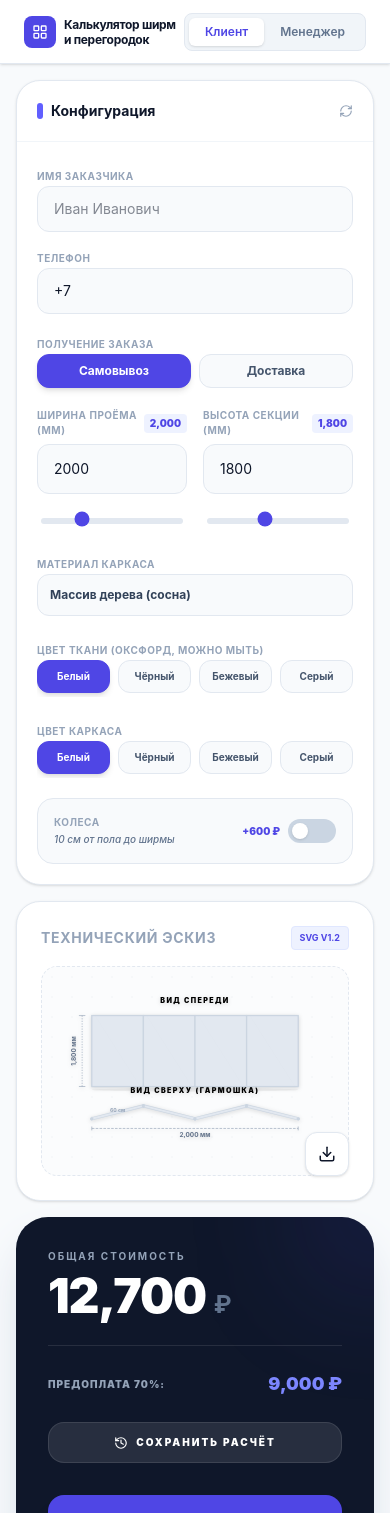
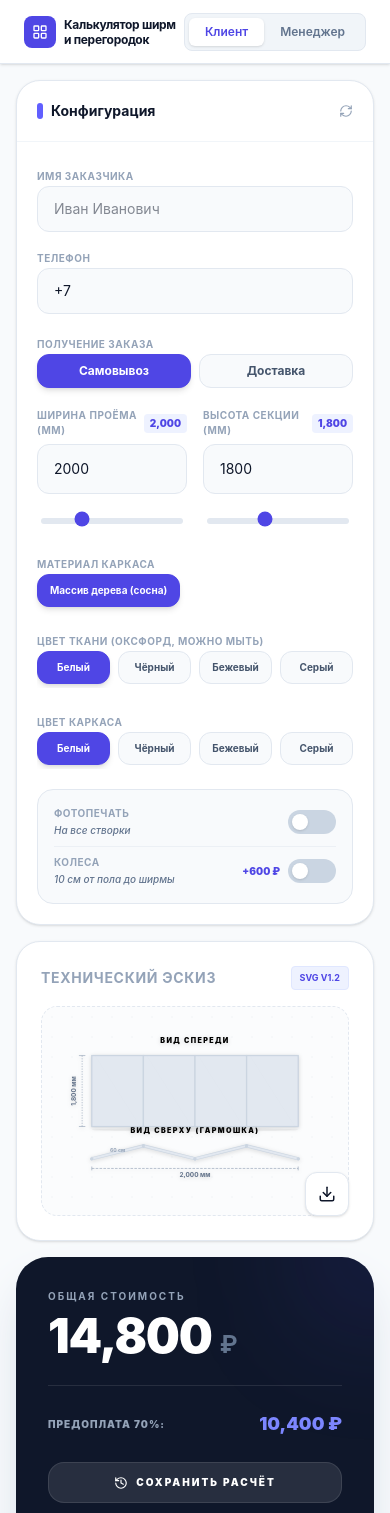
Before and after one commit to romankvn95-creator/shirmy-calc, a React (Vite) app: page / in a window 390 px wide. Shown: the top 1513 px of the page. Built offline with nearby package versions, Linux system fonts and the light colour scheme.

Commit message:
Add new parameters for photo print and discounts

```diff
--- a/src/App.tsx
+++ b/src/App.tsx
@@ -22,7 +22,21 @@ function SVGAnimatedNumber({ value, x, y, className, transform, textAnchor, styl
 
 export default function App() {
   const [params, setParams] = useState({
-    width: 2000, height: 1800, color: 'Белый', frameColor: 'Белый', frame: 'Массив дерева (сосна)', customer: '', customerPhone: '+7', deliveryType: 'Самовывоз', deliveryAddress: '', hasWheels: false
+    width: 2000,
+    height: 1800,
+    color: 'Белый',
+    frameColor: 'Белый',
+    frame: 'Массив дерева (сосна)',
+    customer: '',
+    customerPhone: '+7',
+    deliveryType: 'Самовывоз',
+    deliveryAddress: '',
+    hasWheels: false,
+    hasPhotoPrint: false,
+    photoPrintPrice: 3500,
+    discount: 0,
+    manualTotal: 0,
+    manualPrepayment: 0
   });
 
   const [gallery, setGallery] = useState<GalleryItem[]>(demoGallery);
@@ -55,62 +69,84 @@ export default function App() {
     // 1. Calculate sections
     const sections = Math.ceil(params.width / CALC_CONFIG.sectionWidth) || 1;
 
-    // Find frame material multiplier and color
+    // Find frame material multiplier
     const frameData = CALC_CONFIG.frameMaterials.find(f => f.name === params.frame);
 
-    // 2. Base price per section based on height (Linear scaling 2800 - 3300)
+    // 2. Base price per section based on height (Linear scaling)
     const hMin = 1500;
     const hMax = 2200;
-    const pMin = CALC_CONFIG.basePrices[0].price; // 2800
-    const pMax = CALC_CONFIG.basePrices[1].price; // 3300
+    const pRetailMin = CALC_CONFIG.basePrices[0].price; // 2800
+    const pRetailMax = CALC_CONFIG.basePrices[1].price; // 3300
 
-    let pricePerSection = pMin;
+    let baseRetailPricePerSection = pRetailMin;
     if (params.height <= hMin) {
-      pricePerSection = pMin;
+      baseRetailPricePerSection = pRetailMin;
     } else if (params.height >= hMax) {
-      pricePerSection = pMax;
+      baseRetailPricePerSection = pRetailMax;
     } else {
       const ratio = (params.height - hMin) / (hMax - hMin);
-      pricePerSection = pMin + ratio * (pMax - pMin);
+      baseRetailPricePerSection = pRetailMin + ratio * (pRetailMax - pRetailMin);
     }
 
-    // 3. Total base
-    let total = pricePerSection * sections;
+    // Convert old retail base to production cost
+    const baseProductionCostPerSection = baseRetailPricePerSection / CALC_CONFIG.markup;
 
-    // Apply frame material multiplier
+    // Apply frame material multiplier to COST
+    let costPerSection = baseProductionCostPerSection;
     if (frameData) {
-      total *= frameData.multiplier;
-      pricePerSection *= frameData.multiplier;
+      costPerSection *= frameData.multiplier;
     }
 
-    // 4. Wheels (+600)
-    if (params.hasWheels) {
-      total += 600;
+    // 3. Margin logic (requested 2100-2500 per section)
+    const marginPerSection = 2300;
+    let targetPricePerSection = costPerSection + marginPerSection;
+
+    // 4. Base total for the construction
+    let constructionTotal = targetPricePerSection * sections;
+
+    // 5. Non-standard width penalty (+5%) - only on construction
+    const isNonStandard = params.width % CALC_CONFIG.sectionWidth !== 0;
+    if (isNonStandard) {
+      constructionTotal *= (1 + CALC_CONFIG.nonStandardPenalty);
     }
 
-    // 5. Non-standard width penalty (+5%)
-    const isNonStandard = params.width % CALC_CONFIG.sectionWidth !== 0;
-    if (isNonStandard) {
-      total *= (1 + CALC_CONFIG.nonStandardPenalty);
+    // 6. Additional costs (per order)
+    let totalExtra = 0;
+    if (params.hasWheels) totalExtra += 600;
+    if (params.hasPhotoPrint) totalExtra += params.photoPrintPrice;
+
+    // 7. Total sum
+    let total = constructionTotal + totalExtra;
+
+    // Apply discount
+    total -= params.discount;
+
+    // Manual total override
+    if (params.manualTotal > 0) {
+      total = params.manualTotal;
     }
 
-    // Округление общей суммы до ближайших 100 руб в большую сторону
+    // Rounding
     total = Math.ceil(total / 100) * 100;
 
-    // Округление предоплаты до ближайших 100 руб в большую сторону
-    const prepayment = Math.ceil((total * CALC_CONFIG.prepaymentRate) / 1000) * 1000;
+    // Prepayment (Default to 50% from config)
+    let prepayment = Math.ceil((total * CALC_CONFIG.prepaymentRate) / 100) * 100;
 
-    // Округление всех менеджерских показателей в большую сторону до 100
-    const cost = Math.ceil((total / CALC_CONFIG.markup) / 100) * 100;
+    // Manual prepayment override
+    if (params.manualPrepayment > 0) {
+      prepayment = params.manualPrepayment;
+    }
+
+    const cost = Math.ceil((costPerSection * sections) / 100) * 100;
     const margin = Math.ceil((total - cost) / 100) * 100;
     const managerEarnings = Math.ceil((margin * CALC_CONFIG.commissionRate) / 100) * 100;
 
-    // Расчет веса (примерный: 3кг на секцию + 0.5кг на колеса)
+    // Weight calculation
     const weight = (sections * 3) + (params.hasWheels ? 0.5 : 0);
 
     return {
       sections,
-      pricePerSection,
+      pricePerSection: targetPricePerSection,
       finalPricePerSection: total / sections,
       total,
       prepayment,
@@ -119,7 +155,7 @@ export default function App() {
       managerEarnings,
       isNonStandard,
       weight,
-      term: CALC_CONFIG.productionDays
+      term: params.hasPhotoPrint ? 15 : CALC_CONFIG.productionDays
     };
   }, [params]);
 
@@ -176,13 +212,17 @@ ${params.deliveryType === 'Самовывоз' ? 'Получение: Самов
 • Высота ширмы: ${params.height + (params.hasWheels ? 60 : 0)} мм ${params.hasWheels ? '(с колесами)' : ''}
 • Цвет ткани: ${params.color} (Оксфорд, можно мыть)
 • Цвет каркаса: ${params.frameColor}
+• Вариант рамы: ${params.frame}
 • Колеса: ${params.hasWheels ? 'Да (60 мм)' : 'Нет'}
-• Конструкция: ${calcResults.sections} секций (размер 1 секции: 600x${params.height + (params.hasWheels ? 60 : 0)} мм)
+${params.hasPhotoPrint ? `• Фотопечать: Да (+ ${params.photoPrintPrice} ₽)\n` : ''}• Конструкция: ${calcResults.sections} секций (размер 1 секции: 600x${params.height + (params.hasWheels ? 60 : 0)} мм)
 
 ${isProd ? `📝 ПОРЯДОК РАБОТ:
-• Каркас: ${params.frameColor}
+• Материал рамы: ${params.frame}
+• Цвет рамы: ${params.frameColor}
 • Ткань: ${params.color}
-• Сборка: ${params.hasWheels ? 'на колесах' : 'на подпятниках'}
+• Наличие колес: ${params.hasWheels ? 'УСТАНОВИТЬ' : 'без колес, на подпятниках'}
+${params.hasPhotoPrint ? `• ПЕЧАТЬ: Установить полотна с фотопечатью\n` : ''}
+• Срок: ${calcResults.term} рабочих дней
 ` : `💰 ИТОГО К ОПЛАТЕ:
 • Общая стоимость: ${Math.round(calcResults.total).toLocaleString()} ₽
 • Предоплата: ${Math.round(calcResults.prepayment).toLocaleString()} ₽
@@ -438,7 +478,21 @@ ${isProd ? `📝 ПОРЯДОК РАБОТ:
                 size={14}
                 className="text-slate-400 cursor-pointer hover:rotate-180 transition-transform duration-500"
                 onClick={() => setParams({
-                  width: 2000, height: 1800, color: 'Белый', frameColor: 'Белый', frame: 'Массив дерева (сосна)', customer: '', customerPhone: '+7', deliveryType: 'Самовывоз', deliveryAddress: ''
+                  width: 2000,
+                  height: 1800,
+                  color: 'Белый',
+                  frameColor: 'Белый',
+                  frame: 'Массив дерева (сосна)',
+                  customer: '',
+                  customerPhone: '+7',
+                  deliveryType: 'Самовывоз',
+                  deliveryAddress: '',
+                  hasWheels: false,
+                  hasPhotoPrint: false,
+                  photoPrintPrice: 3500,
+                  discount: 0,
+                  manualTotal: 0,
+                  manualPrepayment: 0
                 })}
               />
           </div>
@@ -478,13 +532,15 @@ ${isProd ? `📝 ПОРЯДОК РАБОТ:
                     </div>
                     <div className="grid grid-cols-2 gap-y-1.5 text-[11px] leading-none">
                       <span className="text-slate-500">Габариты 1 створки:</span>
-                      <span className="font-bold text-indigo-900 text-right">600 x {params.height} мм</span>
-                      <span className="text-slate-500">Кол-во створок:</span>
-                      <span className="font-bold text-indigo-900 text-right">{calcResults.sections} шт</span>
+                      <span className="font-bold text-indigo-900 text-right">600 x {params.height + (params.hasWheels ? 60 : 0)} мм</span>
+                      <span className="text-slate-500">Рама:</span>
+                      <span className="font-bold text-indigo-900 text-right">{params.frame}</span>
                       <span className="text-slate-500">Цвет каркаса:</span>
                       <span className="font-bold text-indigo-900 text-right">{params.frameColor}</span>
                       <span className="text-slate-500">Цвет ткани:</span>
                       <span className="font-bold text-indigo-900 text-right">{params.color}</span>
+                      <span className="text-slate-500">Фотопечать:</span>
+                      <span className="font-bold text-indigo-900 text-right">{params.hasPhotoPrint ? 'ДА' : 'НЕТ'}</span>
                       <span className="text-slate-500 pt-1 border-t border-indigo-100/30">Колёса:</span>
                       <span className="font-bold text-indigo-900 text-right pt-1 border-t border-indigo-100/30">{params.hasWheels ? 'УСТАНОВИТЬ' : 'НЕТ'}</span>
                     </div>
@@ -587,8 +643,20 @@ ${isProd ? `📝 ПОРЯДОК РАБОТ:
 
               <div className="space-y-1.5">
                 <label className="text-[10px] font-bold text-slate-400 uppercase tracking-wider">Материал каркаса</label>
-                <div className="p-3 bg-slate-50 border border-slate-200 rounded-xl text-xs font-bold text-slate-700">
-                  {params.frame}
+                <div className="flex flex-wrap gap-2">
+                  {CALC_CONFIG.frameMaterials.map(m => (
+                    <button
+                      key={m.id}
+                      onClick={() => setParams(prev => ({ ...prev, frame: m.name }))}
+                      className={`px-3 py-2 text-[10px] font-bold rounded-xl border transition-all ${
+                        params.frame === m.name
+                          ? 'bg-indigo-600 border-indigo-600 text-white shadow-md'
+                          : 'bg-slate-50 border-slate-200 text-slate-600 hover:border-indigo-300'
+                      }`}
+                    >
+                      {m.name}
+                    </button>
+                  ))}
                 </div>
               </div>
 
@@ -631,6 +699,30 @@ ${isProd ? `📝 ПОРЯДОК РАБОТ:
               </div>
 
               <div className="space-y-3 p-4 bg-slate-50 rounded-2xl border border-slate-200">
+                <div className="flex justify-between items-center pb-2 border-b border-slate-200/50 mb-2">
+                  <div className="space-y-0.5">
+                    <label className="text-[10px] font-bold text-slate-400 uppercase tracking-wider block">Фотопечать</label>
+                    <p className="text-[10px] text-slate-500 font-medium italic">На все створки</p>
+                  </div>
+                  <div className="flex items-center gap-2">
+                    {params.hasPhotoPrint && (
+                      <input
+                        type="text"
+                        inputMode="numeric"
+                        value={params.photoPrintPrice}
+                        className="w-20 bg-white border border-slate-200 rounded-lg px-2 py-1 text-[10px] font-black outline-none focus:border-indigo-500"
+                        onChange={(e) => handleNumChange('photoPrintPrice', e.target.value)}
+                      />
+                    )}
+                    <button
+                      onClick={() => setParams(prev => ({ ...prev, hasPhotoPrint: !prev.hasPhotoPrint }))}
+                      className={`w-12 h-6 rounded-full p-1 transition-colors relative ${params.hasPhotoPrint ? 'bg-indigo-600' : 'bg-slate-300'}`}
+                    >
+                      <div className={`w-4 h-4 bg-white rounded-full transition-transform shadow-sm transform ${params.hasPhotoPrint ? 'translate-x-6' : 'translate-x-0'}`} />
+                    </button>
+                  </div>
+                </div>
+
                 <div className="flex justify-between items-center">
                   <div className="space-y-0.5">
                     <label className="text-[10px] font-bold text-slate-400 uppercase tracking-wider block">Колеса</label>
@@ -647,6 +739,52 @@ ${isProd ? `📝 ПОРЯДОК РАБОТ:
                   </div>
                 </div>
               </div>
+
+              {mode === 'manager' && (
+                <div className="space-y-4 p-4 bg-emerald-50/50 rounded-2xl border border-emerald-100">
+                  <h3 className="text-[10px] font-black text-emerald-600 uppercase tracking-widest flex items-center gap-2">
+                    <span className="w-1.5 h-1.5 bg-emerald-500 rounded-full"></span>
+                    Настройки менеджера
+                  </h3>
+                  <div className="grid grid-cols-1 gap-3">
+                    <div className="space-y-1.5">
+                      <label className="text-[9px] font-bold text-slate-400 uppercase tracking-wider">Скидка (₽)</label>
+                      <input
+                        type="text"
+                        inputMode="numeric"
+                        value={params.discount === 0 ? '' : params.discount}
+                        className="w-full bg-white border border-slate-200 rounded-xl px-3 py-2 text-xs font-bold outline-none focus:border-emerald-500 transition-colors"
+                        placeholder="0"
+                        onChange={(e) => handleNumChange('discount', e.target.value)}
+                      />
+                    </div>
+                    <div className="grid grid-cols-2 gap-3">
+                      <div className="space-y-1.5">
+                        <label className="text-[9px] font-bold text-slate-400 uppercase tracking-wider">Итог (ручной)</label>
+                        <input
+                          type="text"
+                          inputMode="numeric"
+                          value={params.manualTotal === 0 ? '' : params.manualTotal}
+                          className="w-full bg-white border border-slate-200 rounded-xl px-3 py-2 text-xs font-bold outline-none focus:border-emerald-500 transition-colors"
+                          placeholder="Авто"
+                          onChange={(e) => handleNumChange('manualTotal', e.target.value)}
+                        />
+                      </div>
+                      <div className="space-y-1.5">
+                        <label className="text-[9px] font-bold text-slate-400 uppercase tracking-wider">Аванс (ручной)</label>
+                        <input
+                          type="text"
+                          inputMode="numeric"
+                          value={params.manualPrepayment === 0 ? '' : params.manualPrepayment}
+                          className="w-full bg-white border border-slate-200 rounded-xl px-3 py-2 text-xs font-bold outline-none focus:border-emerald-500 transition-colors"
+                          placeholder="Авто"
+                          onChange={(e) => handleNumChange('manualPrepayment', e.target.value)}
+                        />
+                      </div>
+                    </div>
+                  </div>
+                </div>
+              )}
           </div>
         </section>
 
@@ -785,6 +923,18 @@ ${isProd ? `📝 ПОРЯДОК РАБОТ:
                    {CALC_CONFIG.sectionWidth}х{params.height + (params.hasWheels ? 60 : 0)} мм
                 </span>
              </div>
+             {params.hasPhotoPrint && (
+                <div className="flex justify-between items-center text-xs">
+                  <span className="text-slate-500">Фотопечать</span>
+                  <span className="font-bold text-indigo-600">+{params.photoPrintPrice.toLocaleString()} ₽</span>
+                </div>
+              )}
+              {params.discount > 0 && (
+                <div className="flex justify-between items-center text-xs">
+                  <span className="text-slate-500">Скидка</span>
+                  <span className="font-bold text-emerald-600">-{params.discount.toLocaleString()} ₽</span>
+                </div>
+              )}
              <div className="flex justify-between items-center text-xs">
                 <span className="text-slate-500">Предоплата {CALC_CONFIG.prepaymentRate * 100}%</span>
                 <span className="font-bold text-indigo-600">
@@ -979,8 +1129,10 @@ ${isProd ? `📝 ПОРЯДОК РАБОТ:
             <div ref={kpRef} className="flex-1 overflow-y-auto p-5 sm:p-8 space-y-4 custom-scrollbar" style={{ backgroundColor: '#ffffff', color: '#0f172a' }}>
               <div className="flex flex-col sm:flex-row justify-between items-start border-b border-slate-100 pb-3 gap-4" style={{ borderColor: '#f1f5f9' }}>
                 <div>
-                  <h3 className="font-bold text-slate-900 mb-0.5" style={{ color: '#0f172a', fontSize: '14px' }}>Калькулятор ширм и перегородок</h3>
-                  <p className="text-[9px] text-slate-400 font-bold uppercase tracking-wide" style={{ color: '#94a3b8' }}>Расчёт конструкций</p>
+                  <h3 className="font-bold text-slate-900 mb-0.5" style={{ color: '#0f172a', fontSize: '14px' }}>
+                    {docType === 'production' ? 'ЗАДАНИЕ В ПРОИЗВОДСТВО' : 'Коммерческое предложение'}
+                  </h3>
+                  <p className="text-[9px] text-slate-400 font-bold uppercase tracking-wide" style={{ color: '#94a3b8' }}>{docType === 'production' ? 'Техническое описание' : 'Расчёт конструкций'}</p>
                 </div>
                 <div className="sm:text-right">
                   <p className="text-[9px] font-bold text-slate-400 uppercase mb-0.5" style={{ color: '#94a3b8' }}>Заказчик</p>
@@ -996,14 +1148,13 @@ ${isProd ? `📝 ПОРЯДОК РАБОТ:
                   <div className="flex justify-between border-b border-slate-50 pb-1" style={{ borderColor: '#f8fafc' }}><span className="text-slate-400" style={{ color: '#94a3b8' }}>Высота изделия:</span> <span className="font-bold" style={{ color: '#0f172a' }}>{params.height + (params.hasWheels ? 60 : 0)} мм {params.hasWheels ? '(с колесами)' : ''}</span></div>
                   <div className="flex justify-between border-b border-slate-50 pb-1" style={{ borderColor: '#f8fafc' }}><span className="text-slate-400" style={{ color: '#94a3b8' }}>Кол-во створок:</span> <span className="font-bold" style={{ color: '#0f172a' }}>{calcResults.sections} шт.</span></div>
                   <div className="flex justify-between border-b border-slate-50 pb-1" style={{ borderColor: '#f8fafc' }}><span className="text-slate-400" style={{ color: '#94a3b8' }}>Размер 1 створки:</span> <span className="font-bold" style={{ color: '#0f172a' }}>{CALC_CONFIG.sectionWidth} х {params.height + (params.hasWheels ? 60 : 0)} мм</span></div>
-                  <div className="flex justify-between border-b border-slate-50 pb-1" style={{ borderColor: '#f8fafc' }}><span className="text-slate-400" style={{ color: '#94a3b8' }}>Общий вес (масса):</span> <span className="font-bold" style={{ color: '#0f172a' }}>~{calcResults.weight} кг</span></div>
                   <div className="flex justify-between border-b border-slate-50 pb-1" style={{ borderColor: '#f8fafc' }}><span className="text-slate-400" style={{ color: '#94a3b8' }}>Цвет ткани:</span> <span className="font-bold" style={{ color: '#0f172a' }}>{params.color} (Оксфорд)</span></div>
                   <div className="flex justify-between border-b border-slate-50 pb-1" style={{ borderColor: '#f8fafc' }}><span className="text-slate-400" style={{ color: '#94a3b8' }}>Цвет каркаса:</span> <span className="font-bold" style={{ color: '#0f172a' }}>{params.frameColor}</span></div>
+                  <div className="flex justify-between border-b border-slate-50 pb-1" style={{ borderColor: '#f8fafc' }}><span className="text-slate-400" style={{ color: '#94a3b8' }}>Материал рамы:</span> <span className="font-bold" style={{ color: '#0f172a' }}>{params.frame}</span></div>
                   <div className="flex justify-between border-b border-slate-50 pb-1" style={{ borderColor: '#f8fafc' }}><span className="text-slate-400" style={{ color: '#94a3b8' }}>Колеса:</span> <span className="font-bold" style={{ color: '#0f172a' }}>{params.hasWheels ? 'Да (60 мм)' : 'Нет'}</span></div>
-                  <div className="flex justify-between border-b border-slate-50 pb-1" style={{ borderColor: '#f8fafc' }}><span className="text-slate-400" style={{ color: '#94a3b8' }}>Способ получения:</span> <span className="font-bold" style={{ color: '#0f172a' }}>{params.deliveryType}</span></div>
-                  {params.deliveryType === 'Доставка' && (
-                    <div className="flex justify-between border-b border-slate-50 pb-1 col-span-1 sm:col-span-2" style={{ borderColor: '#f8fafc' }}><span className="text-slate-400" style={{ color: '#94a3b8' }}>Адрес:</span> <span className="font-bold" style={{ color: '#0f172a' }}>{params.deliveryAddress}</span></div>
-                  )}
+                  <div className="flex justify-between border-b border-slate-50 pb-1" style={{ borderColor: '#f8fafc' }}><span className="text-slate-400" style={{ color: '#94a3b8' }}>Фотопечать:</span> <span className="font-bold" style={{ color: '#0f172a' }}>{params.hasPhotoPrint ? 'Да' : 'Нет'}</span></div>
+                  <div className="flex justify-between border-b border-slate-50 pb-1" style={{ borderColor: '#f8fafc' }}><span className="text-slate-400" style={{ color: '#94a3b8' }}>Общий вес:</span> <span className="font-bold" style={{ color: '#0f172a' }}>~{calcResults.weight} кг</span></div>
+                  <div className="flex justify-between border-b border-slate-50 pb-1 col-span-1 sm:col-span-2" style={{ borderColor: '#f8fafc' }}><span className="text-slate-400" style={{ color: '#94a3b8' }}>Способ получения:</span> <span className="font-bold" style={{ color: '#0f172a' }}>{params.deliveryType} {params.deliveryType === 'Доставка' ? `(${params.deliveryAddress})` : ''}</span></div>
                 </div>
               </div>
 
@@ -1023,13 +1174,40 @@ ${isProd ? `📝 ПОРЯДОК РАБОТ:
                       <p className="text-slate-500 text-[10px]" style={{ color: '#64748b' }}>Цена за секцию: {Math.round(calcResults.pricePerSection).toLocaleString()} ₽</p>
                     )}
                     {docType === 'kp' && (
-                      <p className="text-slate-500 text-[10px] mt-0.5" style={{ color: '#64748b' }}>Предоплата: {CALC_CONFIG.prepaymentRate * 100}% (<span className="font-bold text-indigo-600" style={{ color: '#4f46e5' }}>{calcResults.prepayment.toLocaleString()} ₽</span>)</p>
+                      <div className="text-slate-500 text-[10px] mt-0.5 flex flex-wrap items-center gap-1" style={{ color: '#64748b' }}>
+                        <span>Предоплата: {CALC_CONFIG.prepaymentRate * 100}% (</span>
+                        {mode === 'manager' ? (
+                          <input
+                            type="text"
+                            inputMode="numeric"
+                            value={params.manualPrepayment === 0 ? Math.round(calcResults.prepayment) : params.manualPrepayment}
+                            className="w-20 bg-indigo-50/50 border border-indigo-100 rounded px-1.5 py-0.5 font-bold text-indigo-600 outline-none focus:border-indigo-400 focus:bg-white transition-all"
+                            onChange={(e) => handleNumChange('manualPrepayment', e.target.value)}
+                          />
+                        ) : (
+                          <span className="font-bold text-indigo-600" style={{ color: '#4f46e5' }}>{Math.round(calcResults.prepayment).toLocaleString()}</span>
+                        )}
+                        <span>₽)</span>
+                      </div>
                     )}
                   </div>
                   {docType === 'kp' && (
                     <div className="sm:text-right">
                       <p className="text-[9px] font-black text-slate-400 uppercase mb-1 tracking-wider" style={{ color: '#94a3b8' }}>Всего к оплате (вкл. НДС 0%)</p>
-                      <p className="text-2xl sm:text-3xl font-black text-slate-900 tracking-tighter" style={{ color: '#0f172a' }}>{Math.round(calcResults.total).toLocaleString()} <span className="text-lg font-bold">₽</span></p>
+                      {mode === 'manager' ? (
+                         <div className="flex items-center sm:justify-end gap-1">
+                            <input
+                              type="text"
+                              inputMode="numeric"
+                              value={params.manualTotal === 0 ? Math.round(calcResults.total) : params.manualTotal}
+                              className="w-32 text-left sm:text-right bg-indigo-50/50 border border-indigo-100 rounded-xl px-3 py-1.5 text-2xl font-black text-slate-900 outline-none focus:border-indigo-400 focus:bg-white transition-all"
+                              onChange={(e) => handleNumChange('manualTotal', e.target.value)}
+                            />
+                            <span className="text-lg font-bold text-slate-900">₽</span>
+                         </div>
+                      ) : (
+                        <p className="text-2xl sm:text-3xl font-black text-slate-900 tracking-tighter" style={{ color: '#0f172a' }}>{Math.round(calcResults.total).toLocaleString()} <span className="text-lg font-bold">₽</span></p>
+                      )}
                     </div>
                   )}
                 </div>
```
